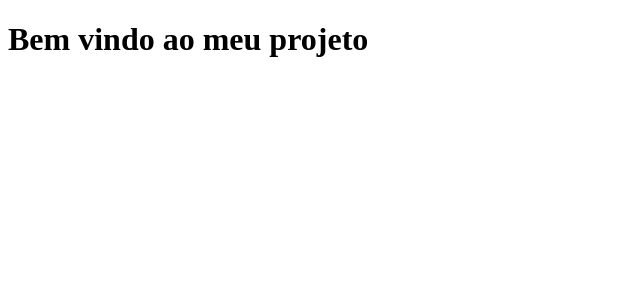
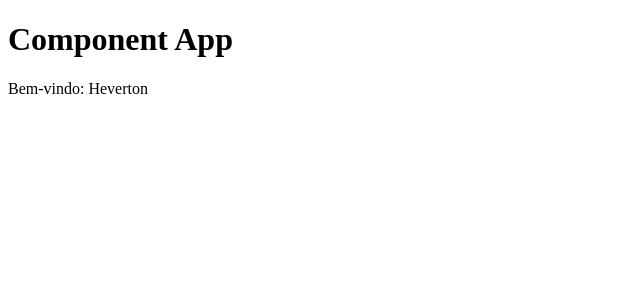
Before and after one commit to hevertonRL/primeiro-app, a React (Create React App) app: page / in a window 1280 px wide. Shown: the top 300 px of the page, without its empty margins (0-640 px from the left). Built offline with nearby package versions, Linux system fonts and the light colour scheme.

Commit message:
Final da Aula Sessão 2 - Aula 6

```diff
--- a/src/App.js
+++ b/src/App.js
@@ -1,7 +1,10 @@
+import Nome from './components/Nome'
+
 function App() {
   return (
     <div>
-      <h1>Bem vindo ao meu projeto</h1>
+      <h1>Component App</h1>
+      <Nome />
     </div>
   );
 }
--- /dev/null
+++ b/src/components/Nome.js
@@ -0,0 +1,7 @@
+function Nome(){
+    return(
+      <span>Bem-vindo: Heverton</span>
+    );
+}
+
+export default Nome;
```
